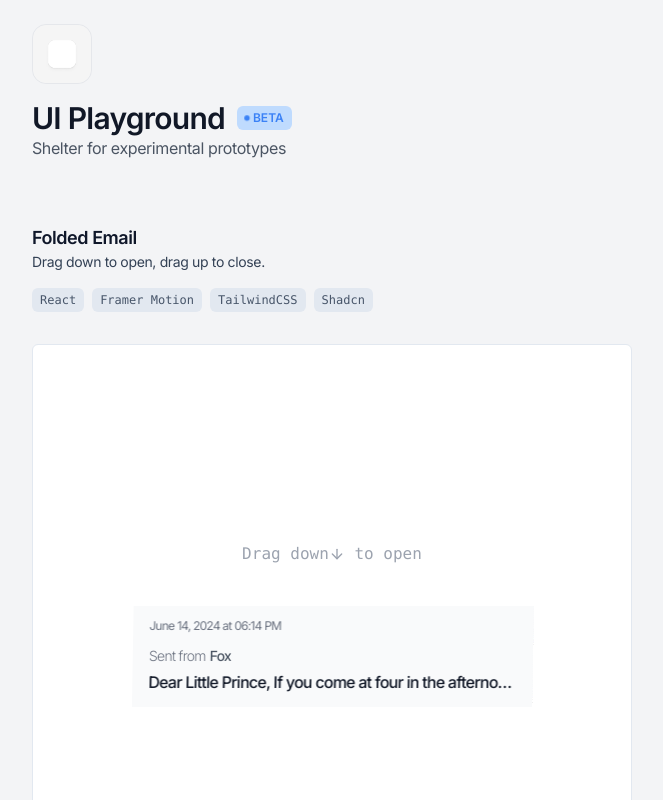
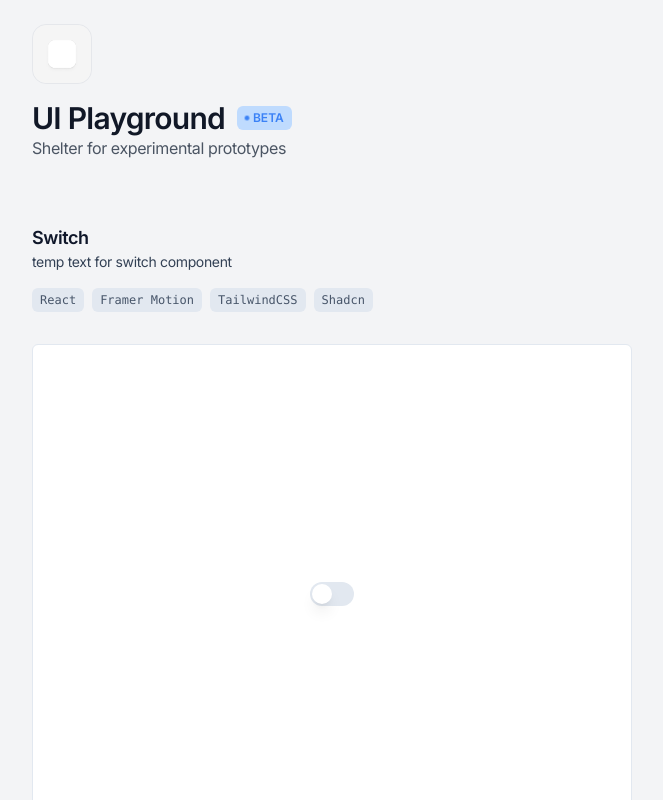
Before and after one commit to ggkim0614/interface-lab, a Next.js app: page / in a window 1280 px wide. Shown: the top 800 px of the page, without its empty margins (308-971 px from the left). Built offline with nearby package versions, Linux system fonts and the light colour scheme.

Commit message:
Add switch component

```diff
--- a/package.json
+++ b/package.json
@@ -13,6 +13,7 @@
     "@radix-ui/react-avatar": "^1.1.0",
     "@radix-ui/react-select": "^2.1.1",
     "@radix-ui/react-slot": "^1.1.0",
+    "@radix-ui/react-switch": "^1.1.0",
     "@radix-ui/react-toast": "^1.2.1",
     "class-variance-authority": "^0.7.0",
     "clsx": "^2.1.1",
--- a/src/app/page.tsx
+++ b/src/app/page.tsx
@@ -6,6 +6,7 @@
 import DynamicDock from '@/components/sections/dynamic-dock'
 import SearchInput from '@/components/sections/search-input'
 import Email from '@/components/sections/email'
+import GlowingSwitch from '@/components/sections/switch'
 
 export default function Home() {
   return (
@@ -43,6 +44,7 @@
             </p>
           </span>
         </div>
+        <GlowingSwitch />
         <Email />
         <SearchInput />
         <Wallet />
--- a/src/components/sections/placeholder.tsx
+++ /dev/null
@@ -1,18 +0,0 @@
-'use client'
-
-import Section from './section'
-
-export default function Placeholder() {
-  return (
-    <>
-      <Section
-        title="Placholder"
-        description="placeholder text"
-        labels={['React', 'Framer Motion', 'TailwindCSS']}
-        frameHeight={500}
-      >
-        placholder
-      </Section>
-    </>
-  )
-}
--- /dev/null
+++ b/src/components/sections/switch.tsx
@@ -0,0 +1,19 @@
+'use client'
+
+import Section from './section'
+import { Switch } from '@/components/ui/switch'
+
+export default function GlowingSwitch() {
+  return (
+    <>
+      <Section
+        title="Switch"
+        description="temp text for switch component"
+        labels={['React', 'Framer Motion', 'TailwindCSS', 'Shadcn']}
+        frameHeight={500}
+      >
+        <Switch />
+      </Section>
+    </>
+  )
+}
--- /dev/null
+++ b/src/components/ui/switch.tsx
@@ -0,0 +1,29 @@
+'use client'
+
+import * as React from 'react'
+import * as SwitchPrimitives from '@radix-ui/react-switch'
+
+import { cn } from '@/lib/utils'
+
+const Switch = React.forwardRef<
+  React.ElementRef<typeof SwitchPrimitives.Root>,
+  React.ComponentPropsWithoutRef<typeof SwitchPrimitives.Root>
+>(({ className, ...props }, ref) => (
+  <SwitchPrimitives.Root
+    className={cn(
+      'peer inline-flex h-6 w-11 shrink-0 cursor-pointer items-center rounded-full border-2 border-transparent transition-colors focus-visible:outline-none focus-visible:ring-2 focus-visible:ring-ring focus-visible:ring-offset-2 focus-visible:ring-offset-background disabled:cursor-not-allowed disabled:opacity-50 data-[state=checked]:bg-primary data-[state=unchecked]:bg-input',
+      className
+    )}
+    {...props}
+    ref={ref}
+  >
+    <SwitchPrimitives.Thumb
+      className={cn(
+        'pointer-events-none block h-5 w-5 rounded-full bg-background shadow-lg ring-0 transition-transform data-[state=checked]:translate-x-5 data-[state=unchecked]:translate-x-0'
+      )}
+    />
+  </SwitchPrimitives.Root>
+))
+Switch.displayName = SwitchPrimitives.Root.displayName
+
+export { Switch }
```
Also changed, not shown: 1 other file (tests, documents, lock files or other folders).
